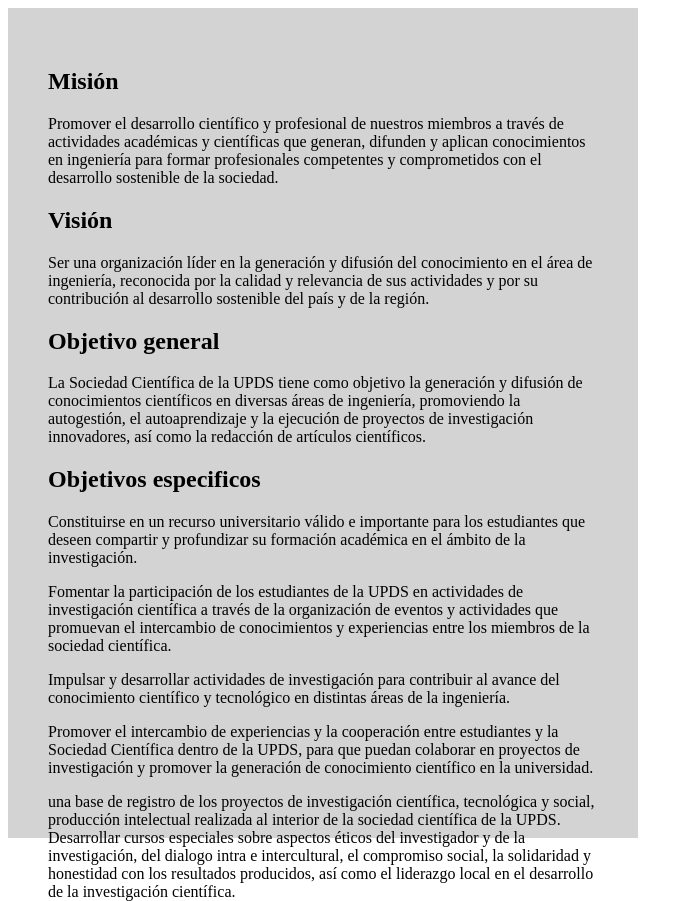
After one commit to RoyDevTEAM/pagina-scei, a PHP site: page /noticias/noticia1.php in a window 1280 px wide. The commit adds this page. Shown: the whole page, without its empty margins (0-693 px from the left). Run offline with PHP 8.4, Linux system fonts and the light colour scheme.

Commit message:
hola mundo

```diff
--- a/actividades.php
+++ b/actividades.php
@@ -123,7 +123,7 @@
     <!-- Imagen 1 -->
     <div class="portfolio-item">
         <div class="portfolio-img">
-            <img src="img/feria.jpeg" alt="Imagen 1">
+            <img src="img/Imagen de WhatsApp 2023-08-18 a las 21.43.46_1d81c358.jpg" alt="Imagen 1">
         </div>
     </div>
     <!-- Imagen 2 -->
@@ -135,7 +135,7 @@
     <!-- Imagen 3 -->
     <div class="portfolio-item">
         <div class="portfolio-img">
-            <img src="img/feria.jpeg" alt="Imagen 3">
+            <img src="img/Imagen de WhatsApp 2023-10-12 a las 17.33.33_b147bacf.jpg" alt="Imagen 3">
         </div>
     </div>
     <!-- Agrega más imágenes aquí -->
--- a/index.php
+++ b/index.php
@@ -54,7 +54,7 @@
                     <div class="card-body">
                         <h5 class="card-title">Noticia 1</h5>
                         <p class="card-text">Descripción de la noticia 1.</p>
-                        <a href="#" class="btn btn-primary">Leer más</a>
+                        <a href="noticias/noticia1.php" class="btn btn-primary">Leer más</a>
                     </div>
                 </div>
             </div>
@@ -65,7 +65,7 @@
                     <div class="card-body">
                         <h5 class="card-title">Noticia 2</h5>
                         <p class="card-text">Descripción de la noticia 2.</p>
-                        <a href="#" class="btn btn-primary">Leer más</a>
+                        <a href="noticias/noticia2.php" class="btn btn-primary">Leer más</a>
                     </div>
                 </div>
             </div>
@@ -76,7 +76,7 @@
                     <div class="card-body">
                         <h5 class="card-title">Noticia 3</h5>
                         <p class="card-text">Descripción de la noticia 3.</p>
-                        <a href="#" class="btn btn-primary">Leer más</a>
+                        <a href="noticias/noticia3.php" class="btn btn-primary">Leer más</a>
                     </div>
                 </div>
             </div>
--- /dev/null
+++ b/noticias/noticia1.php
@@ -0,0 +1,42 @@
+    <!DOCTYPE html>
+<html>
+<head>
+   <title>Espacio para texto</title>
+   <style>
+      .espacio-texto {
+         width: 550px;
+         height: 750px;
+         background-color: lightgray;
+         padding: 40px;
+      }
+   </style>
+</head>
+<body>
+   <div class="espacio-texto">
+      <h2>Misión</h2>
+                    <p>Promover el desarrollo científico y profesional de nuestros miembros a través de actividades académicas y científicas que generan, difunden y aplican conocimientos en ingeniería para formar profesionales competentes y comprometidos con el desarrollo sostenible de la sociedad.
+</p>
+                    <h2>Visión</h2>
+                    <p>Ser una organización líder en la generación y difusión del conocimiento en el área de ingeniería, reconocida por la calidad y relevancia de sus actividades y por su contribución al desarrollo sostenible del país y de la región.
+</p>
+                    <h2>Objetivo general</h2>
+                    <p>La Sociedad Científica de la UPDS tiene como objetivo la generación y difusión de conocimientos científicos en diversas áreas de ingeniería, promoviendo la autogestión, el autoaprendizaje y la ejecución de proyectos de investigación innovadores, así como la redacción de artículos científicos.
+</p>
+                    <h2>Objetivos especificos</h2>
+                    <p>Constituirse en un recurso universitario válido e importante para los estudiantes que deseen compartir y profundizar su formación académica en el ámbito de la investigación.</p>
+
+<p>Fomentar la participación de los estudiantes de la UPDS en actividades de investigación científica a través de la organización de eventos y actividades que promuevan el intercambio de conocimientos y experiencias entre los miembros de la sociedad científica.</p>
+
+<p>Impulsar y desarrollar actividades de investigación para contribuir al avance del conocimiento científico y tecnológico en distintas áreas de la ingeniería.</p>
+
+<p>Promover el intercambio de experiencias y la cooperación entre estudiantes y la Sociedad Científica dentro de la UPDS, para que puedan colaborar en proyectos de investigación y promover la generación de conocimiento científico en la universidad.</p>
+
+<p> una base de registro de los proyectos de investigación científica, tecnológica y social, producción intelectual realizada al interior de la sociedad científica de la UPDS.  Desarrollar cursos especiales sobre aspectos éticos del investigador y de la investigación, del dialogo intra e intercultural, el compromiso social, la solidaridad y honestidad con los resultados producidos, así como el liderazgo local en el desarrollo de la investigación científica.
+</p>
+                </div>
+   </div>
+</body>
+</html>
+
+    </head>
+</html>
```
Also changed, not shown: noticias/noticia2.php (added, +28 -0 lines), noticias/noticia3.php (added, +19 -0 lines), img/Imagen de WhatsApp 2023-08-18 a las 21.43.46_1d81c358.jpg (added), img/Imagen de WhatsApp 2023-10-12 a las 17.33.33_b147bacf.jpg (added).
